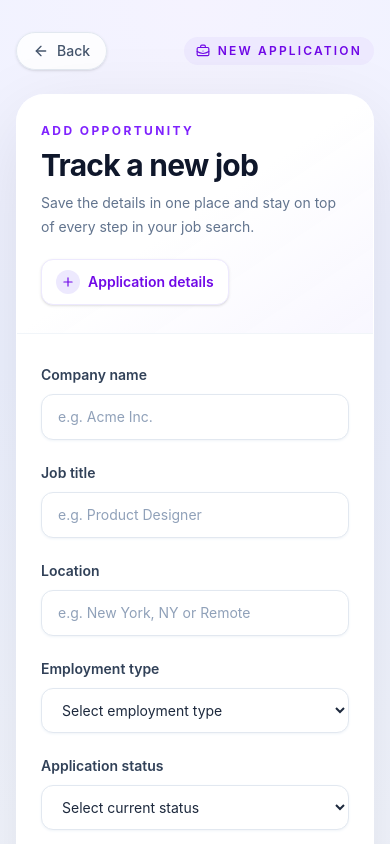
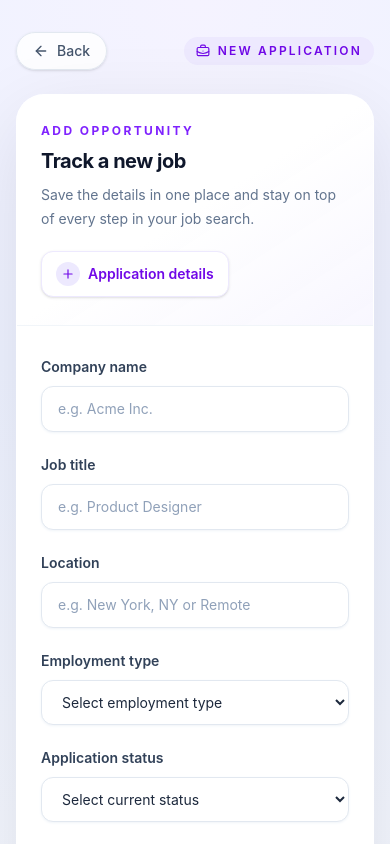
Before and after one commit to femight05/JobFlow, a React (Vite) app: page /add-application in a window 390 px wide. Shown: the top 844 px of the page. Built offline with nearby package versions, Linux system fonts and the light colour scheme.

Commit message:
update: update the backbtn functionality

```diff
--- a/src/pages/AddApplication.tsx
+++ b/src/pages/AddApplication.tsx
@@ -1,4 +1,5 @@
 import { ArrowLeft, BriefcaseBusiness, Plus } from "lucide-react";
+import { Link } from "react-router-dom";
 import ApplicationForm from "../components/ApplicationForm";
 
 const AddApplication = () => {
@@ -6,13 +7,13 @@ const AddApplication = () => {
     <main className="min-h-screen bg-[radial-gradient(circle_at_top,#f5f3ff_0%,#eef2ff_32%,#f8fafc_100%)] px-4 py-8 text-slate-900 sm:px-6 lg:px-8">
       <div className="mx-auto max-w-5xl">
         <div className="mb-6 flex items-center justify-between gap-4">
-          <button
-            type="button"
+          <Link
+            to="/"
             className="inline-flex items-center gap-2 rounded-full border border-slate-200 bg-white/80 px-4 py-2 text-sm font-medium text-slate-600 shadow-sm backdrop-blur transition hover:border-slate-300 hover:text-slate-900"
           >
             <ArrowLeft size={16} />
             Back
-          </button>
+          </Link>
 
           <div className="inline-flex items-center gap-2 rounded-full bg-violet-100 px-3 py-1.5 text-xs font-semibold uppercase tracking-[0.18em] text-violet-700">
             <BriefcaseBusiness size={14} />
@@ -27,7 +28,7 @@ const AddApplication = () => {
                 <p className="text-xs font-bold uppercase tracking-[0.2em] text-violet-600">
                   Add opportunity
                 </p>
-                <h1 className="mt-2 text-3xl font-bold tracking-tight text-slate-900 sm:text-4xl">
+                <h1 className="mt-2 text-xl font-bold tracking-tight text-slate-900 sm:text-4xl">
                   Track a new job
                 </h1>
                 <p className="mt-2 max-w-xl text-sm leading-6 text-slate-500">
```
